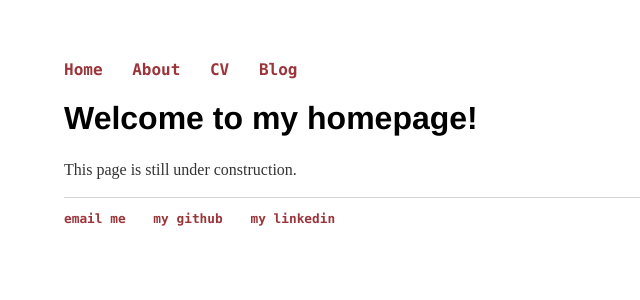
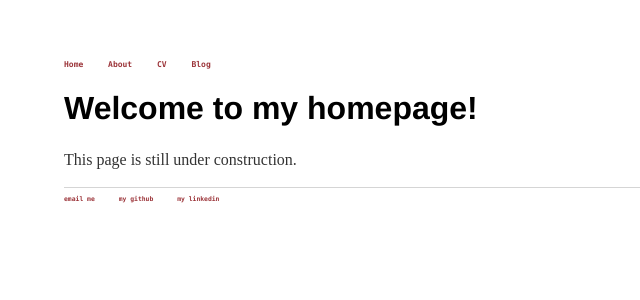
Before and after one commit to charshey/Clare-Harshey, a Jekyll site: the page built from index.html, in a window 1280 px wide. Shown: the top 300 px of the page, without its empty margins (0-640 px from the left). Built offline with Jekyll 4.4.1, drawn with Linux system fonts in a browser that asks for light colours.

Commit message:
Update main.css
more font size

```diff
--- a/css/main.css
+++ b/css/main.css
@@ -3,6 +3,7 @@ body {
     width: 90%;
 }
 nav ul, footer ul {
+    font-size: 0.5em;
     font-family: 'Lucida Console', 'Trebuchet MS';
     padding: 0px;
     list-style: none;
```
